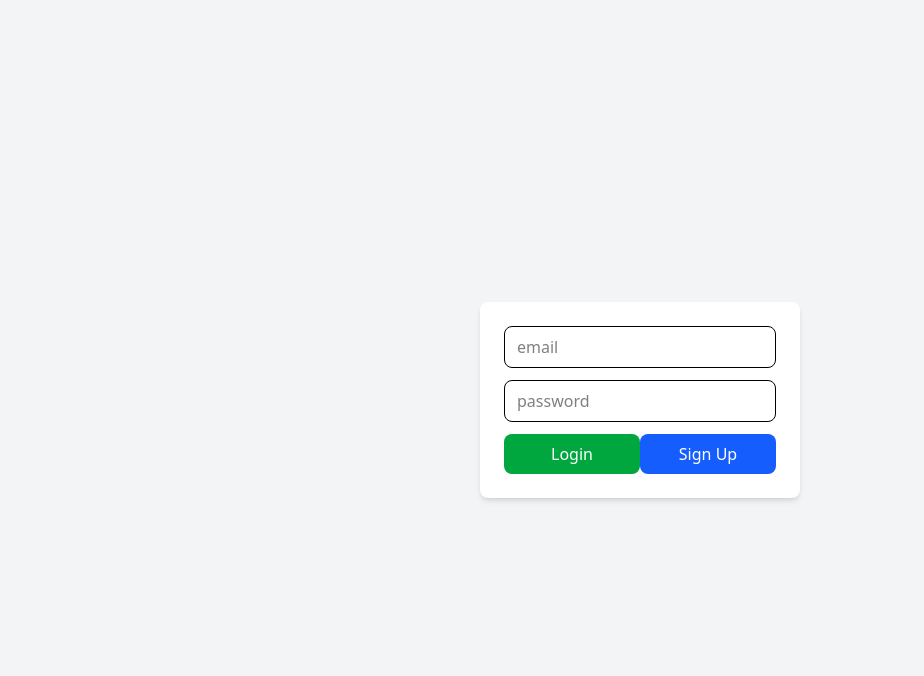
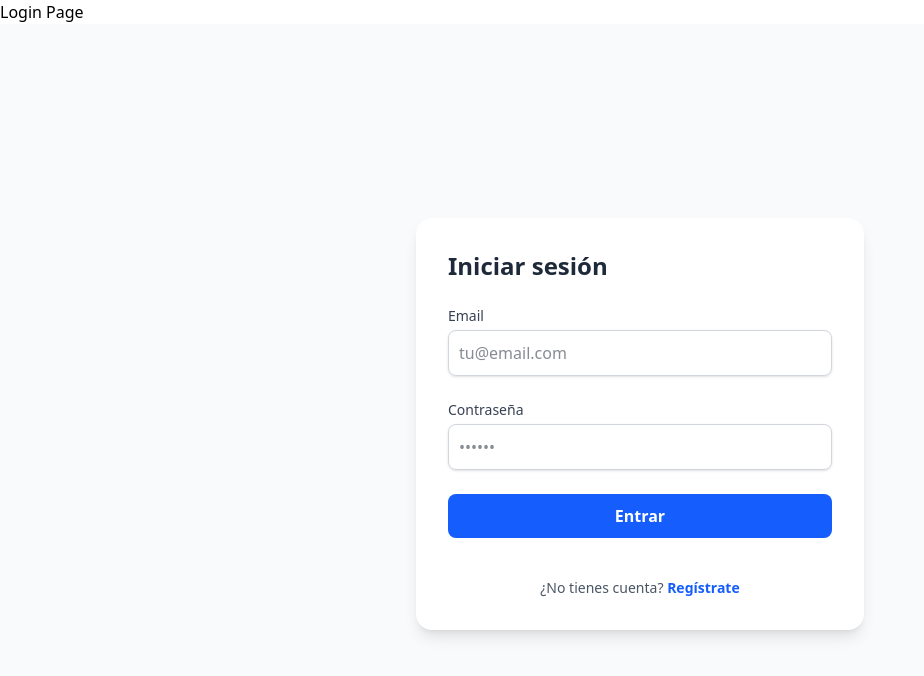
Before and after one commit to acalvom/wodbuddy, a React (Vite) app: page /login in a window 1280 px wide. Shown: the top 676 px of the page, without its empty margins (0-924 px from the left). Built offline with nearby package versions, Linux system fonts and the light colour scheme; no server answers.

Commit message:
✨: Add LoginForm and SignupForm components with Zod validation and integrate them into routing

```diff
--- a/package.json
+++ b/package.json
@@ -10,14 +10,17 @@
 		"preview": "vite preview"
 	},
 	"dependencies": {
+		"@hookform/resolvers": "^5.2.2",
 		"@supabase/supabase-js": "^2.57.4",
 		"@tailwindcss/vite": "^4.1.13",
 		"@tanstack/react-query": "^5.90.2",
 		"react": "^19.1.1",
 		"react-dom": "^19.1.1",
+		"react-hook-form": "^7.63.0",
 		"react-router": "^7.9.1",
 		"react-router-dom": "^7.9.1",
-		"tailwindcss": "^4.1.13"
+		"tailwindcss": "^4.1.13",
+		"zod": "^4.1.11"
 	},
 	"devDependencies": {
 		"@biomejs/biome": "2.2.4",
--- a/src/app.tsx
+++ b/src/app.tsx
@@ -1,4 +1,4 @@
-import { LoginForm } from '@/features/auth/ui/components/login-form.tsx';
+import { LoginForm } from '@/features/auth/ui/components/login-form.component.tsx';
 
 export const App = () => {
 	return <LoginForm />;
--- /dev/null
+++ b/src/features/auth/ui/components/login-form.component.tsx
@@ -0,0 +1,80 @@
+import { zodResolver } from '@hookform/resolvers/zod';
+import { useForm } from 'react-hook-form';
+import { Link } from 'react-router';
+import { z } from 'zod';
+import { useLogin } from '../controllers/use-login.hook';
+
+const loginSchema = z.object({
+	email: z.email('Email inválido'),
+	password: z.string().min(6, 'Mínimo 6 caracteres')
+});
+
+type LoginInputs = z.infer<typeof loginSchema>;
+
+export function LoginForm() {
+	const { mutateAsync: login, isPending, error } = useLogin();
+
+	const {
+		register,
+		handleSubmit,
+		formState: { errors }
+	} = useForm<LoginInputs>({
+		resolver: zodResolver(loginSchema)
+	});
+
+	const onSubmit = (data: LoginInputs) => {
+		login(data);
+	};
+
+	return (
+		<div className="flex min-h-screen items-center justify-center bg-gray-50">
+			<form onSubmit={handleSubmit(onSubmit)} className="w-full max-w-md space-y-6 rounded-2xl bg-white p-8 shadow-lg">
+				<h1 className="text-2xl font-bold text-gray-800">Iniciar sesión</h1>
+
+				{/* Email */}
+				<div>
+					<label className="block text-sm font-medium text-gray-700">Email</label>
+					<input
+						type="email"
+						placeholder="tu@email.com"
+						{...register('email')}
+						className="mt-1 block w-full rounded-lg border border-gray-300 p-2.5 text-gray-900 shadow-sm focus:border-blue-500 focus:ring-blue-500"
+					/>
+					{errors.email && <p className="mt-1 text-sm text-red-500">{errors.email.message}</p>}
+				</div>
+
+				{/* Password */}
+				<div>
+					<label className="block text-sm font-medium text-gray-700">Contraseña</label>
+					<input
+						type="password"
+						placeholder="••••••"
+						{...register('password')}
+						className="mt-1 block w-full rounded-lg border border-gray-300 p-2.5 text-gray-900 shadow-sm focus:border-blue-500 focus:ring-blue-500"
+					/>
+					{errors.password && <p className="mt-1 text-sm text-red-500">{errors.password.message}</p>}
+				</div>
+
+				{/* Submit */}
+				<button
+					type="submit"
+					disabled={isPending}
+					className="w-full rounded-lg bg-blue-600 py-2.5 text-white font-semibold hover:bg-blue-700 disabled:opacity-50"
+				>
+					{isPending ? 'Cargando...' : 'Entrar'}
+				</button>
+
+				{/* Link a signup */}
+				<p className="mt-4 text-center text-sm text-gray-600">
+					¿No tienes cuenta?{' '}
+					<Link to="/signup" className="font-semibold text-blue-600 hover:underline">
+						Regístrate
+					</Link>
+				</p>
+
+				{/* Error global */}
+				{error && <p className="mt-2 text-sm text-red-500">{(error as Error).message}</p>}
+			</form>
+		</div>
+	);
+}
--- a/src/features/auth/ui/components/login-form.tsx
+++ /dev/null
@@ -1,67 +0,0 @@
-import { useState } from 'react';
-import { useGetCurrentUser } from '@/features/auth/ui/controllers/use-get-current-user.hook.ts';
-import { useLogin } from '@/features/auth/ui/controllers/use-login.hook.ts';
-import { useLogout } from '@/features/auth/ui/controllers/use-logout.hook.ts';
-import { useSignup } from '@/features/auth/ui/controllers/use-signup.hook.ts';
-
-export function LoginForm() {
-	const [email, setEmail] = useState('');
-	const [password, setPassword] = useState('');
-
-	const { mutateAsync: login, isPending: isLoggingIn, error: loginError } = useLogin();
-	const { mutateAsync: logout, isPending: isLoggingOut } = useLogout();
-	const { mutateAsync: signup, isPending: isSigningUp } = useSignup();
-	const { data: currentUser } = useGetCurrentUser();
-
-	const handleLogin = () => login({ email, password });
-	const handleSignup = () => signup({ email, password });
-
-	if (currentUser) {
-		return (
-			<div>
-				<p>Welcome {currentUser.email}</p>
-				<button type="button" onClick={() => logout()} disabled={isLoggingOut}>
-					Logout
-				</button>
-			</div>
-		);
-	}
-
-	return (
-		<div className="flex flex-col items-center justify-center min-h-screen bg-gray-100">
-			<div className="bg-white shadow-md rounded-lg p-6 w-80">
-				<input
-					className="w-full mb-3 px-3 py-2 border rounded-lg focus:outline-none focus:ring-2 focus:ring-blue-500"
-					type="email"
-					placeholder="email"
-					value={email}
-					onChange={(e) => setEmail(e.target.value)}
-				/>
-				<input
-					className="w-full mb-3 px-3 py-2 border rounded-lg focus:outline-none focus:ring-2 focus:ring-blue-500"
-					type="password"
-					placeholder="password"
-					value={password}
-					onChange={(e) => setPassword(e.target.value)}
-				/>
-				<button
-					className="w-1/2 bg-green-600 text-white py-2 rounded-lg hover:bg-green-700"
-					type="button"
-					onClick={handleLogin}
-					disabled={isLoggingIn}
-				>
-					Login
-				</button>
-				<button
-					className="w-1/2 bg-blue-600 text-white py-2 rounded-lg hover:bg-blue-700"
-					type="button"
-					onClick={handleSignup}
-					disabled={isSigningUp}
-				>
-					Sign Up
-				</button>
-				{loginError && <p className="text-red-500 text-sm mb-2">Error: {(loginError as Error).message}</p>}
-			</div>
-		</div>
-	);
-}
--- /dev/null
+++ b/src/features/auth/ui/components/signup-form.component.tsx
@@ -0,0 +1,97 @@
+import { zodResolver } from '@hookform/resolvers/zod';
+import { useForm } from 'react-hook-form';
+import { z } from 'zod';
+import { useSignup } from '../controllers/use-signup.hook';
+
+const signupSchema = z.object({
+	firstName: z.string().min(2, 'El nombre es demasiado corto'),
+	lastName: z.string().min(2, 'El apellido es demasiado corto'),
+	email: z.email('Email inválido'),
+	password: z.string().min(6, 'Mínimo 6 caracteres')
+});
+
+type SignupInputs = z.infer<typeof signupSchema>;
+
+export function SignupForm() {
+	const { mutateAsync: signup, isPending, error } = useSignup();
+
+	const {
+		register,
+		handleSubmit,
+		formState: { errors }
+	} = useForm<SignupInputs>({
+		resolver: zodResolver(signupSchema)
+	});
+
+	const onSubmit = (data: SignupInputs) => {
+		signup(data);
+	};
+
+	return (
+		<div className="flex min-h-screen items-center justify-center bg-gray-50">
+			<form onSubmit={handleSubmit(onSubmit)} className="w-full max-w-md space-y-6 rounded-2xl bg-white p-8 shadow-lg">
+				<h1 className="text-2xl font-bold text-gray-800">Crear cuenta</h1>
+
+				{/* Nombre */}
+				<div>
+					<label className="block text-sm font-medium text-gray-700">Nombre</label>
+					<input
+						type="text"
+						placeholder="Juan"
+						{...register('firstName')}
+						className="mt-1 block w-full rounded-lg border border-gray-300 p-2.5 text-gray-900 shadow-sm focus:border-blue-500 focus:ring-blue-500"
+					/>
+					{errors.firstName && <p className="mt-1 text-sm text-red-500">{errors.firstName.message}</p>}
+				</div>
+
+				{/* Apellidos */}
+				<div>
+					<label className="block text-sm font-medium text-gray-700">Apellidos</label>
+					<input
+						type="text"
+						placeholder="Pérez Gómez"
+						{...register('lastName')}
+						className="mt-1 block w-full rounded-lg border border-gray-300 p-2.5 text-gray-900 shadow-sm focus:border-blue-500 focus:ring-blue-500"
+					/>
+					{errors.lastName && <p className="mt-1 text-sm text-red-500">{errors.lastName.message}</p>}
+				</div>
+
+				{/* Email */}
+				<div>
+					<label className="block text-sm font-medium text-gray-700">Email</label>
+					<input
+						type="email"
+						placeholder="tu@email.com"
+						{...register('email')}
+						className="mt-1 block w-full rounded-lg border border-gray-300 p-2.5 text-gray-900 shadow-sm focus:border-blue-500 focus:ring-blue-500"
+					/>
+					{errors.email && <p className="mt-1 text-sm text-red-500">{errors.email.message}</p>}
+				</div>
+
+				{/* Password */}
+				<div>
+					<label className="block text-sm font-medium text-gray-700">Contraseña</label>
+					<input
+						type="password"
+						placeholder="••••••"
+						{...register('password')}
+						className="mt-1 block w-full rounded-lg border border-gray-300 p-2.5 text-gray-900 shadow-sm focus:border-blue-500 focus:ring-blue-500"
+					/>
+					{errors.password && <p className="mt-1 text-sm text-red-500">{errors.password.message}</p>}
+				</div>
+
+				{/* Submit */}
+				<button
+					type="submit"
+					disabled={isPending}
+					className="w-full rounded-lg bg-green-600 py-2.5 text-white font-semibold hover:bg-green-700 disabled:opacity-50"
+				>
+					{isPending ? 'Creando cuenta...' : 'Registrarse'}
+				</button>
+
+				{/* Error global */}
+				{error && <p className="mt-2 text-sm text-red-500">{(error as Error).message}</p>}
+			</form>
+		</div>
+	);
+}
--- /dev/null
+++ b/src/features/auth/ui/pages/login.page.tsx
@@ -0,0 +1,10 @@
+import { LoginForm } from '@/features/auth/ui/components/login-form.component.tsx';
+
+export function LoginPage() {
+	return (
+		<>
+			<h1>Login Page</h1>
+			<LoginForm />
+		</>
+	);
+}
--- /dev/null
+++ b/src/features/auth/ui/pages/signup.page.tsx
@@ -0,0 +1,10 @@
+import { SignupForm } from '@/features/auth/ui/components/signup-form.component.tsx';
+
+export function SignupPage() {
+	return (
+		<>
+			<h1>Signup Page</h1>
+			<SignupForm />
+		</>
+	);
+}
```
Also changed, not shown: src/router/app-router.tsx (+7 -2 lines), 1 other file (tests, documents, lock files or other folders).
